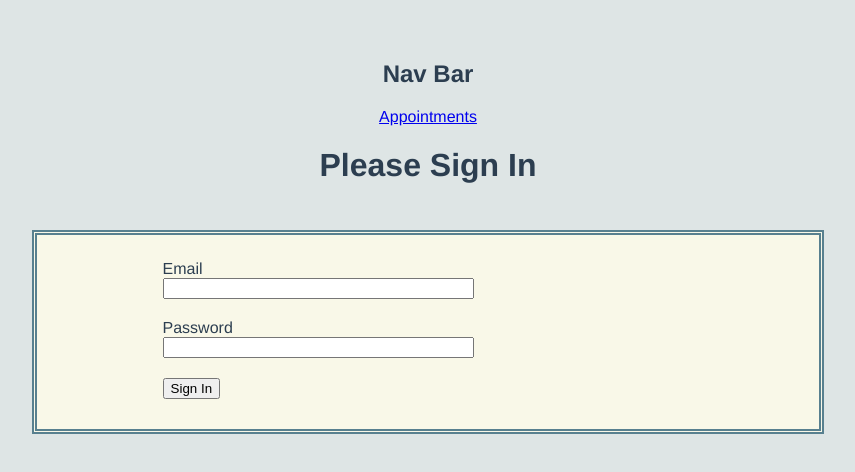
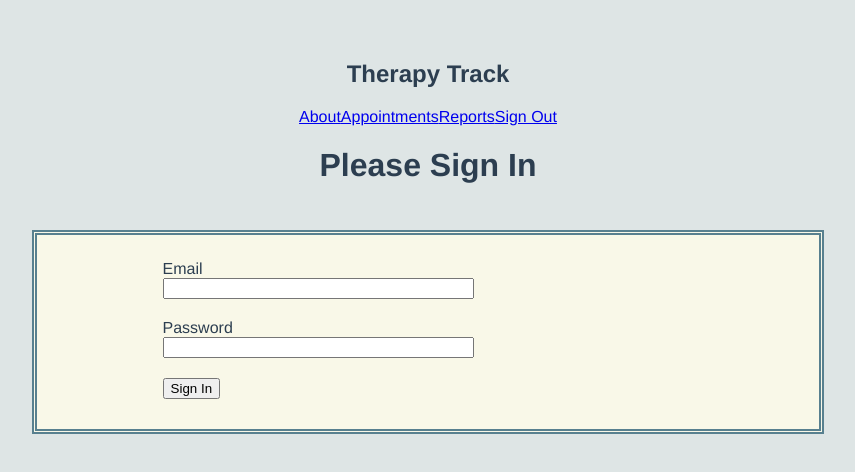
Before and after one commit to anlewis/therapy-track-vue, a Vue app: page /#/sign-in in a window 1280 px wide. Shown: the top 472 px of the page, without its empty margins (212-1067 px from the left). Built offline with nearby package versions, Linux system fonts and the light colour scheme; no server answers.

Commit message:
User can log out [#157957808]

```diff
--- a/src/components/Appointments.vue
+++ b/src/components/Appointments.vue
@@ -38,7 +38,7 @@ export default {
         this.appointments = response.data;
       })
       .catch((e) => {
-        this.error.push(e);
+        this.errors.push(e);
       });
   },
   methods: {
--- a/src/components/Nav.vue
+++ b/src/components/Nav.vue
@@ -1,8 +1,11 @@
 <template>
   <div>
-    <h2>Nav Bar</h2>
+    <h2>Therapy Track</h2>
     <nav>
+      <router-link :to="{ name: 'Home' }">About</router-link>
       <router-link :to="{ name: 'Appointments' }">Appointments</router-link>
+      <router-link :to="{ name: 'Home' }">Reports</router-link>
+      <router-link :to="{ name: 'SignOut' }">Sign Out</router-link>
     </nav>
   </div>
 </template>
--- a/src/components/SignIn.vue
+++ b/src/components/SignIn.vue
@@ -1,5 +1,5 @@
 <template>
-  <div class="sign-up">
+  <div class="sign-in">
     <h1>Please Sign In</h1>
 
     <form class="vue-form" @submit.prevent="handleSubmit">
--- /dev/null
+++ b/src/components/SignOut.vue
@@ -0,0 +1,33 @@
+<template>
+  <div class="sign-out">
+  </div>
+</template>
+
+<script>
+import axios from '@/backend/axios';
+import router from '../router';
+
+export default {
+  data() {
+    return {
+      errors: [],
+    };
+  },
+  created() {
+    axios.delete(
+      'http://localhost:3000/auth/sign_out')
+      .then(() => {
+        console.log('DELETING THE THINGS');
+        localStorage.clear();
+        router.push({ name: 'Home' });
+      })
+      .catch((e) => {
+        console.log('SIGNOUT BROKEN');
+        this.error.push(e);
+      });
+  },
+};
+</script>
+
+<style>
+</style>
--- a/src/router/index.js
+++ b/src/router/index.js
@@ -2,6 +2,7 @@ import Vue from 'vue';
 import Router from 'vue-router';
 import Home from '@/components/Home';
 import SignIn from '@/components/SignIn';
+import SignOut from '@/components/SignOut';
 import Appointments from '@/components/Appointments';
 import Appointment from '@/components/Appointment';
 import AppointmentNew from '@/components/AppointmentNew';
@@ -21,6 +22,11 @@ export default new Router({
       path: '/sign-in',
       name: 'SignIn',
       component: SignIn,
+    },
+    {
+      path: '/sign-out',
+      name: 'SignOut',
+      component: SignOut,
     },
     {
       path: '/appointments',
```
